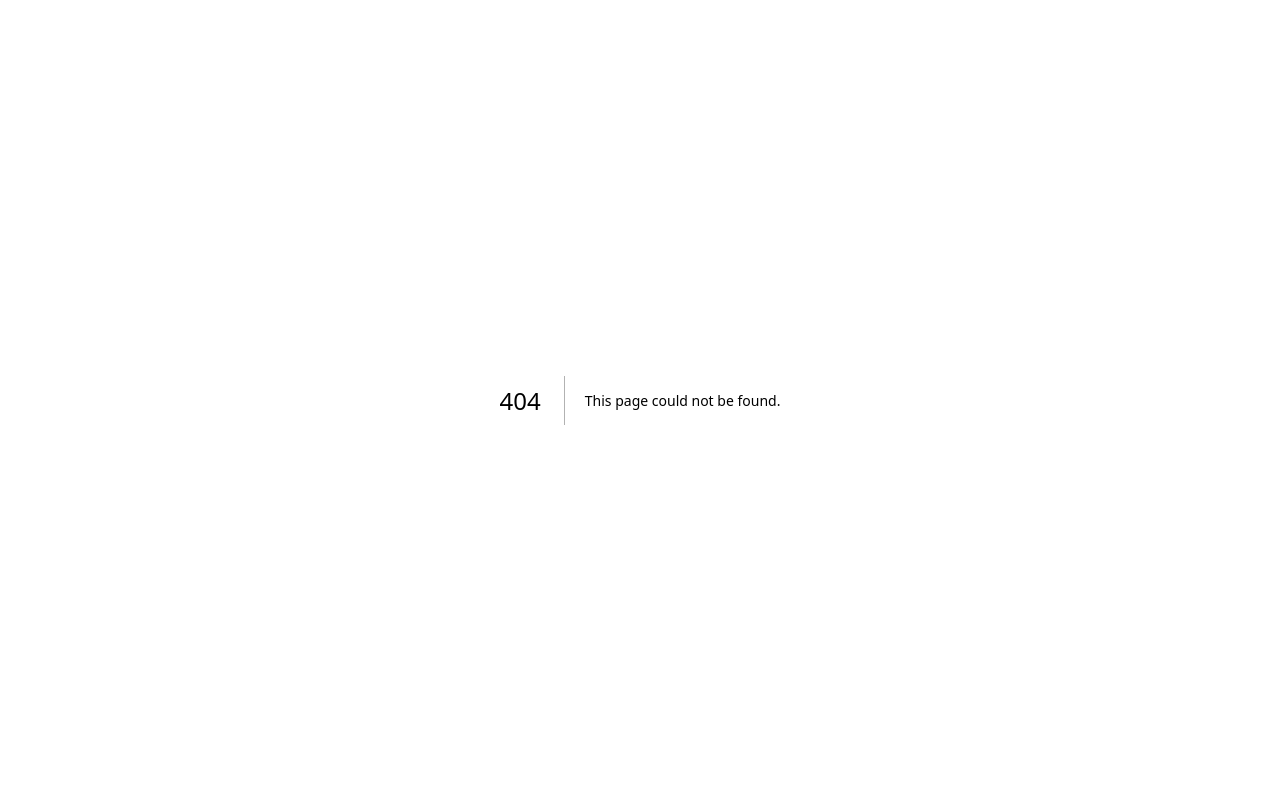
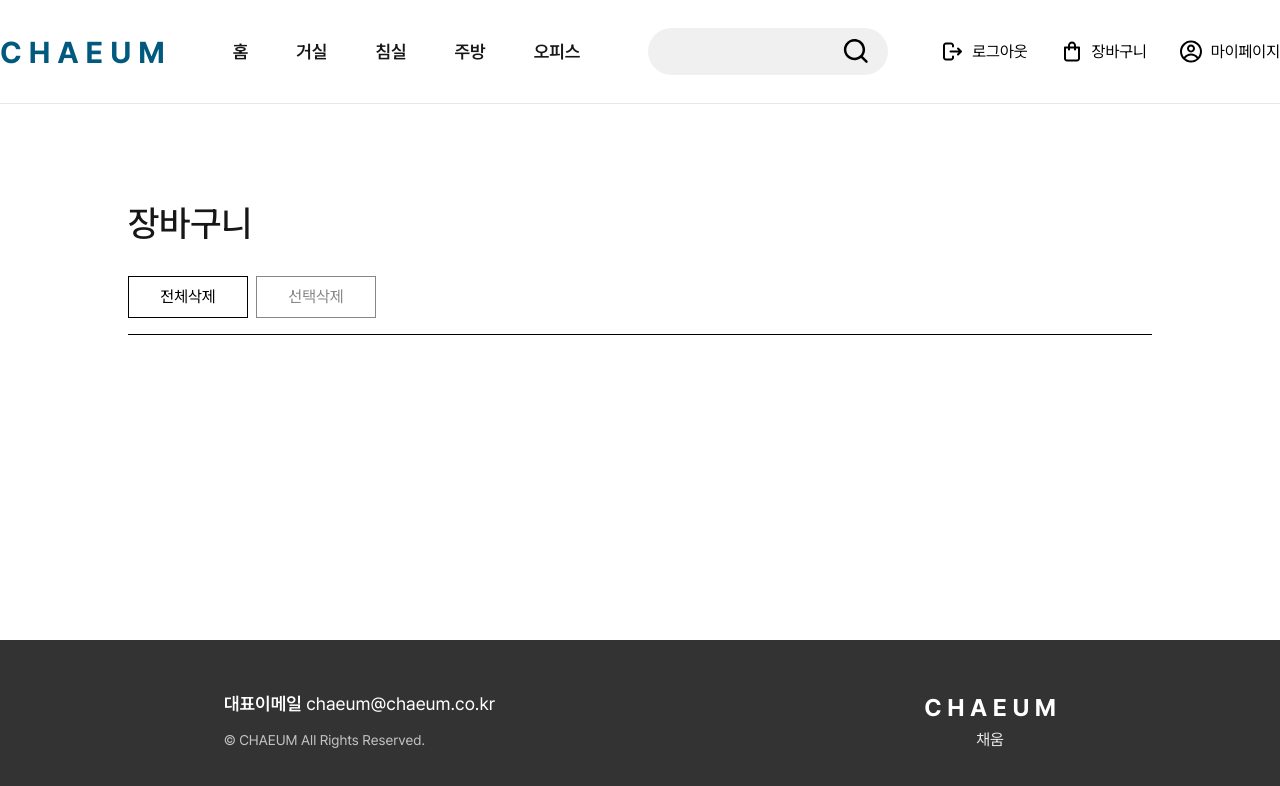
Before and after one commit to 2025Chaeum/chaeum-fe, a Next.js app in the folder chaeum/: page /cart in a window 1280 px wide. Before the commit this address had no page. Shown: the top 786 px of the page. Built offline with nearby package versions, Linux system fonts and the light colour scheme.

Commit message:
[feat] 장바구니 상단 구현(#12)

```diff
--- /dev/null
+++ b/chaeum/src/app/cart/deleteButton.tsx
@@ -0,0 +1,23 @@
+'use client';
+import React from 'react';
+
+interface ButtonProps {
+  children: React.ReactNode;
+  color: string;
+  onClick?: () => void;
+}
+
+function Button({ children, color, onClick }: ButtonProps) {
+  return (
+    <button
+      className={`w-[120px] py-2 px-4 mr-2 border bg-white transition duration-200 hover:opacity-80
+                  ${color === 'black' ? 'text-black border-black' : ''}
+                  ${color === 'deepGray' ? 'text-deepGray border-deepGray' : ''}`}
+      onClick={onClick}
+    >
+      {children}
+    </button>
+  );
+}
+
+export default Button;
--- /dev/null
+++ b/chaeum/src/app/cart/layout.tsx
@@ -0,0 +1,18 @@
+'use client';
+
+import Header from '@/components/Header';
+import Footer from '@/components/Footer';
+
+interface LayoutProps {
+  children: React.ReactNode;
+}
+
+export default function Layout({ children }: LayoutProps) {
+  return (
+    <div className="flex flex-col min-h-screen">
+      <Header />
+      <main className="flex-grow w-full max-w-[80%] mx-auto py-[100px]">{children}</main>
+      <Footer />
+    </div>
+  );
+}
--- /dev/null
+++ b/chaeum/src/app/cart/page.tsx
@@ -0,0 +1,14 @@
+'use client';
+
+import Button from './deleteButton';
+
+export default function ShoppingCart() {
+  return (
+    <div>
+      <h1 className="text-4xl font-medium mb-8 text-left">장바구니</h1>
+      <Button color="black">전체삭제</Button>
+      <Button color="deepGray">선택삭제</Button>
+      <hr className="my-4 border-black" />
+    </div>
+  );
+}
--- a/chaeum/src/styles/colors.ts
+++ b/chaeum/src/styles/colors.ts
@@ -8,6 +8,7 @@ const colors = {
   darkGray: '#848484',
   deepBlue: '#01597D',
   darkBrown: '#4D4640',
+  deepGray: '#878787',
 };
 
 export default colors;
```
